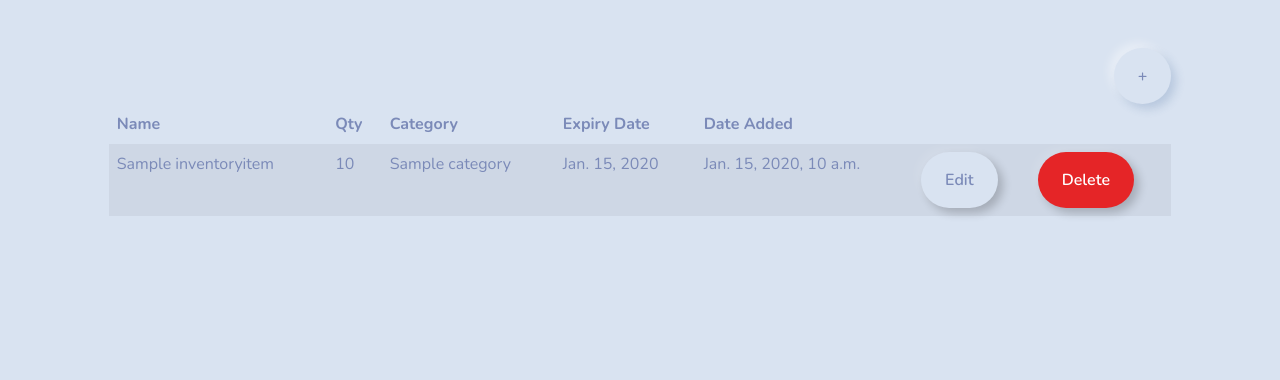
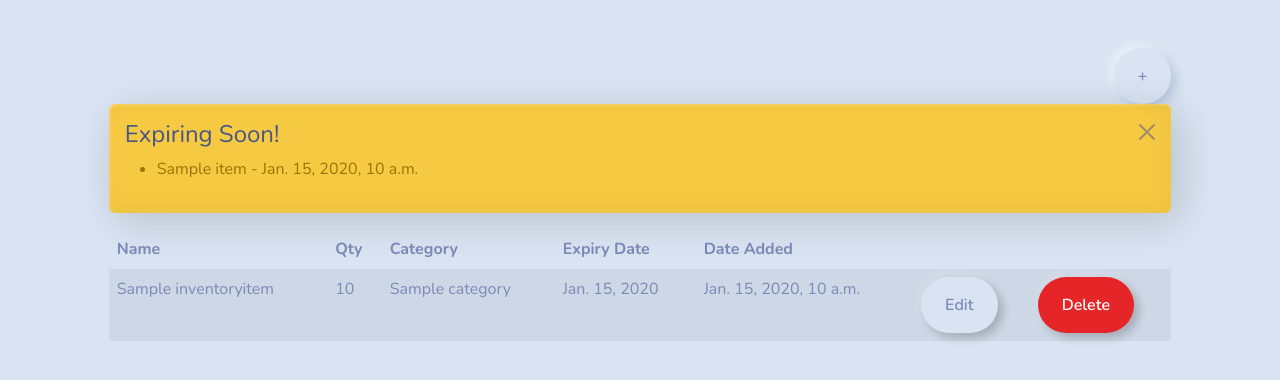
Before and after one commit to funktotheface/Delim, a Django app: template inventory/templates/inventory/dashboard.html in a window 1280 px wide. Shown: the part 56-436 px from the top of the page. Run offline with Django 4.2, Linux system fonts and the light colour scheme; tables that the repository leaves empty hold one stand-in row (values such as "Sample post"); the template is opened without the code that fills it: values that come from a table or form of the project are taken from there, most other values are stand-ins (such as "Sample title", 1, 10 or a date in 2020).

Commit message:
add expiration alert box

```diff
--- a/inventory/templates/inventory/dashboard.html
+++ b/inventory/templates/inventory/dashboard.html
@@ -6,6 +6,20 @@
         <div class="d-flex justify-content-end">
             <a href="{% url 'add-item' %}" class="btn btn-primary">+</a>
         </div>
+
+        {% if expiring_items %}
+
+        <div class="alert alert-warning alert-dismissible" role="alert">
+            <button type="button" class="btn-close" data-bs-dismiss="alert"></button>
+            <h4 class="alkert-heading">Expiring Soon!</h4>
+            <ul>
+                {% for item in expiring_items %}
+                <li>{{ item.name }} - {{ item.expiry_date }}</li>
+                {% endfor %}
+            </ul>
+        </div>
+        {% endif %}
+
 
         <table class="table table-hover table-striped">
             <thead>
```
Also changed, not shown: inventory/views.py (+8 -2 lines).
